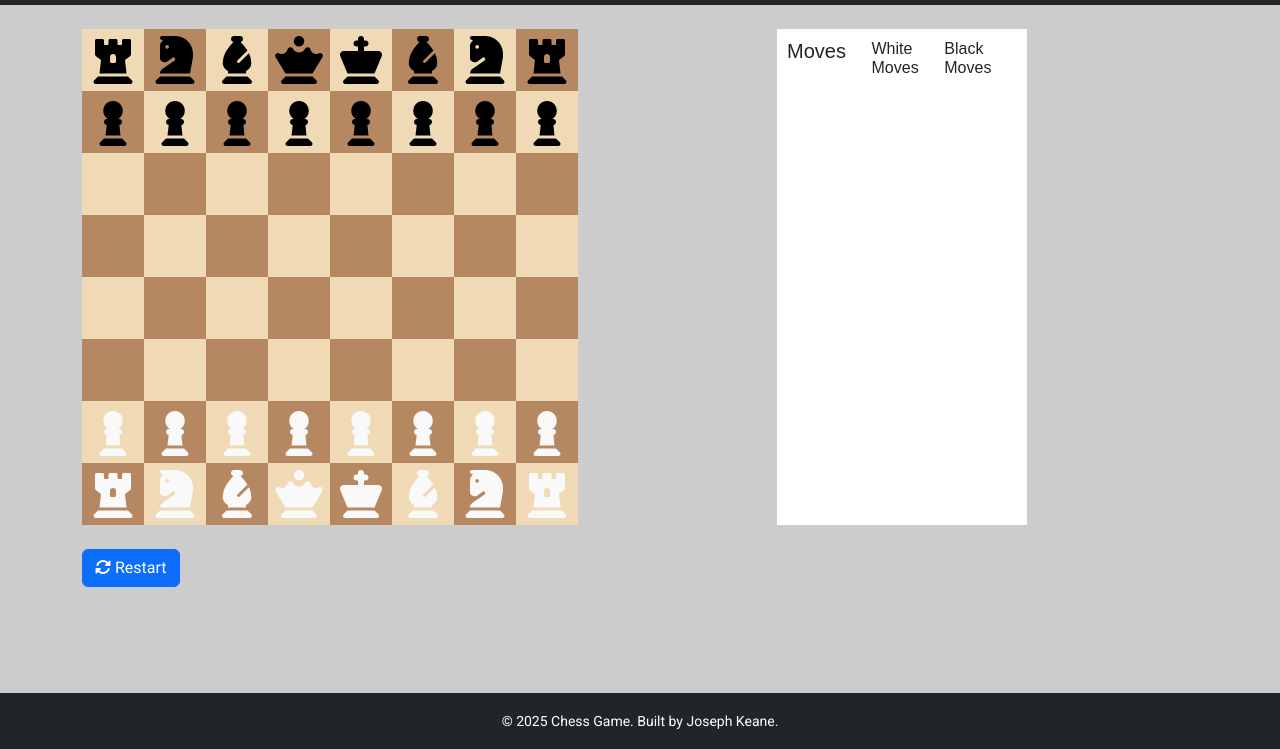
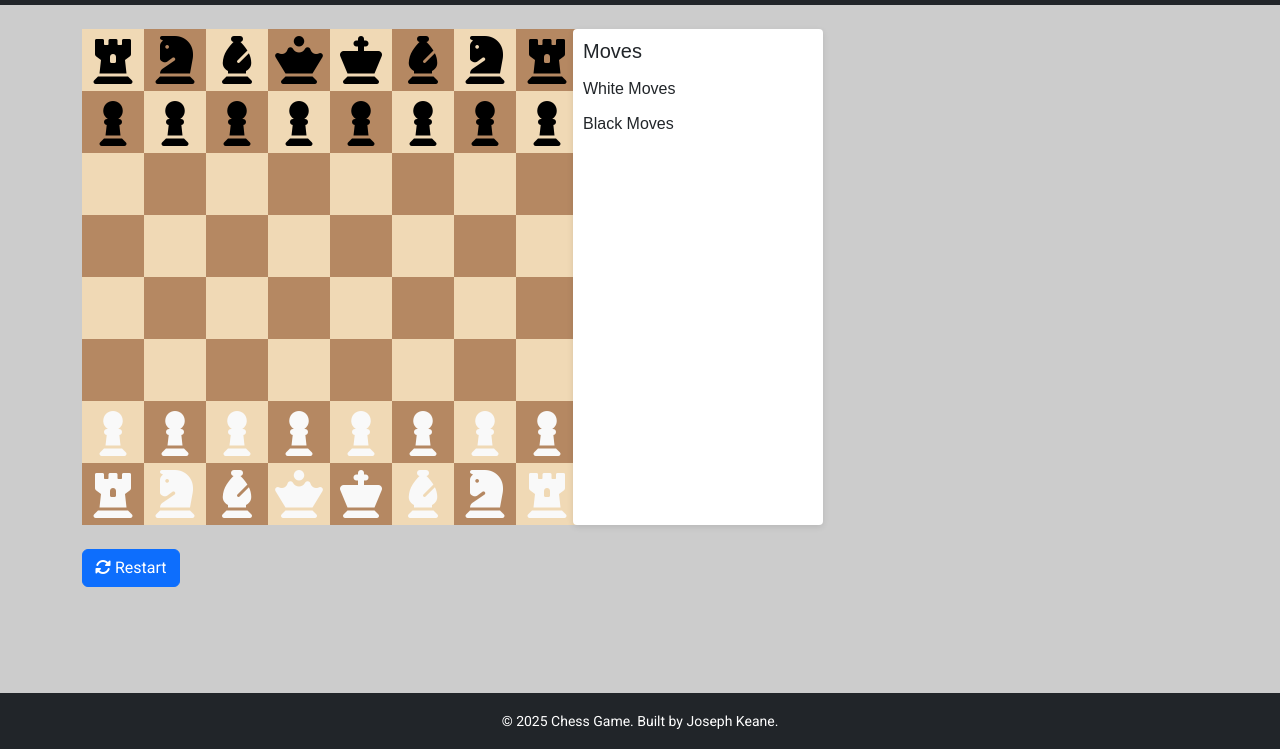
Before and after one commit to itjosephk2/chess-game, a plain HTML site: page index.html in a window 1280 px wide. Shown: the part 51-800 px from the top of the page. Drawn offline with nearby package versions, Linux system fonts and the light colour scheme.

Commit message:
feat: cleaned up notatin board style

```diff
--- a/assets/css/main.css
+++ b/assets/css/main.css
@@ -14,18 +14,23 @@ body {
   width: 100%;
 }
 .notation-board {
-  margin-left: 30px;
+  margin-left: 16px;
   display: flex;
+  flex-direction: column;
   justify-content: flex-start;
-  align-items:flex-start;
+  align-items: flex-start;
   width: 250px;
-  height: calc(8 * 62px);
+  max-width: 100%;
+  height: calc(62px * 8);
   background: white;
-  font-size: 18px;
+  font-size: 16px;
   padding: 10px;
   font-family: sans-serif;
   overflow-y: auto;
+  box-shadow: 0 2px 6px rgba(0, 0, 0, 0.1);
+  border-radius: 4px;
 }
+
 .notation-board ul{
   width: 33%;
   list-style-type: none;
--- a/index.html
+++ b/index.html
@@ -24,7 +24,7 @@
     <!-- Main Content -->
     <main class="container my-4 flex-grow-1">
 		<div class="row">
-			<div class="col-lg-7">
+			<div class="col-lg-5 col-md-7 col-sm-12">
 				<div class="game-screen">
 					<div class="wrapper">
 						<div id="chess-board">
@@ -369,7 +369,7 @@
 				</div>
 	  		</div>
 
-			<div class="col-lg-5">
+			<div class="col-lg-3 col-md-5 col-sm-12">
 				<div class="notation-board">
 					<h5>Moves</h5>
 					<ul id="moves" class="list-group mb-2"></ul>
@@ -385,9 +385,9 @@
 	<!-- Refresh Button -->
 	<div class="mt-4">
 		<button id="restart-btn" class="btn btn-primary">
-		  <i class="fas fa-sync-alt"></i> Restart
+			<i class="fas fa-sync-alt"></i> Restart
 		</button>
-	  </div>
+	</div>
 </main>
 
 <!-- Footer -->
```
